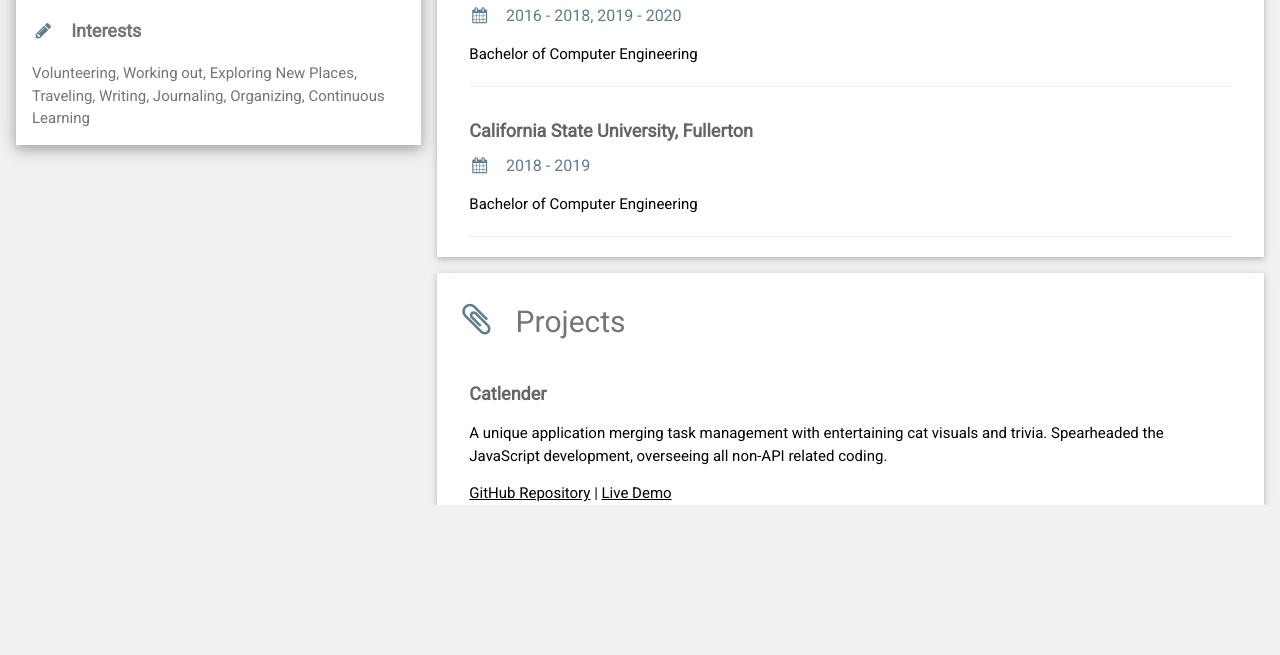
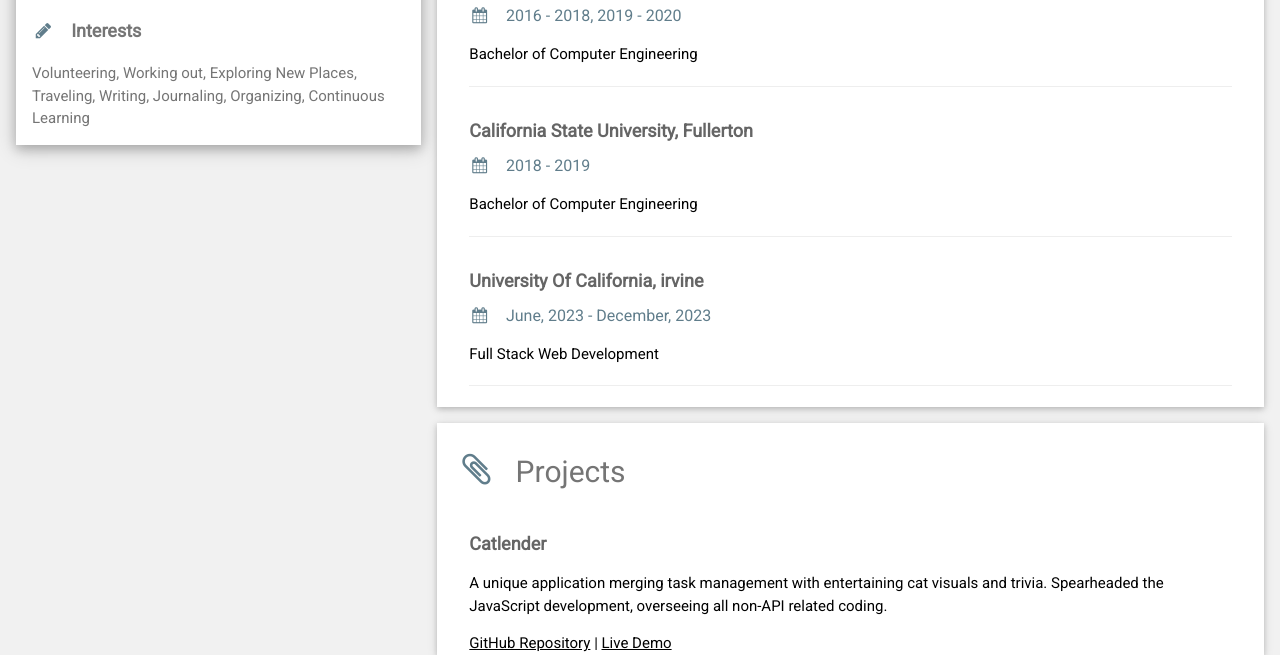
Before and after one commit to arsalanbardsiri/Arsalan-Bardsiri, a plain HTML site: page resume.html in a window 1280 px wide. Shown: the part 786-1441 px from the top of the page. Before the commit the page ends 1291 px from the top, so only its background shows below. Drawn offline with nearby package versions, Linux system fonts and the light colour scheme.

Commit message:
Updated the digital resume as well.

```diff
--- a/resume.html
+++ b/resume.html
@@ -188,6 +188,16 @@
               <p>Bachelor of Computer Engineering</p>
               <hr />
             </div>
+            <div class="w3-container">
+              <h5 class="w3-opacity">
+                <b>University Of California, irvine</b>
+              </h5>
+              <h6 class="w3-text-blue-grey">
+                <i class="fa fa-calendar fa-fw w3-margin-right"></i>June, 2023 - December, 2023
+              </h6>
+              <p>Full Stack Web Development</p>
+              <hr />
+            </div>
           </div>
 
           <div class="w3-container w3-card w3-white">
```
